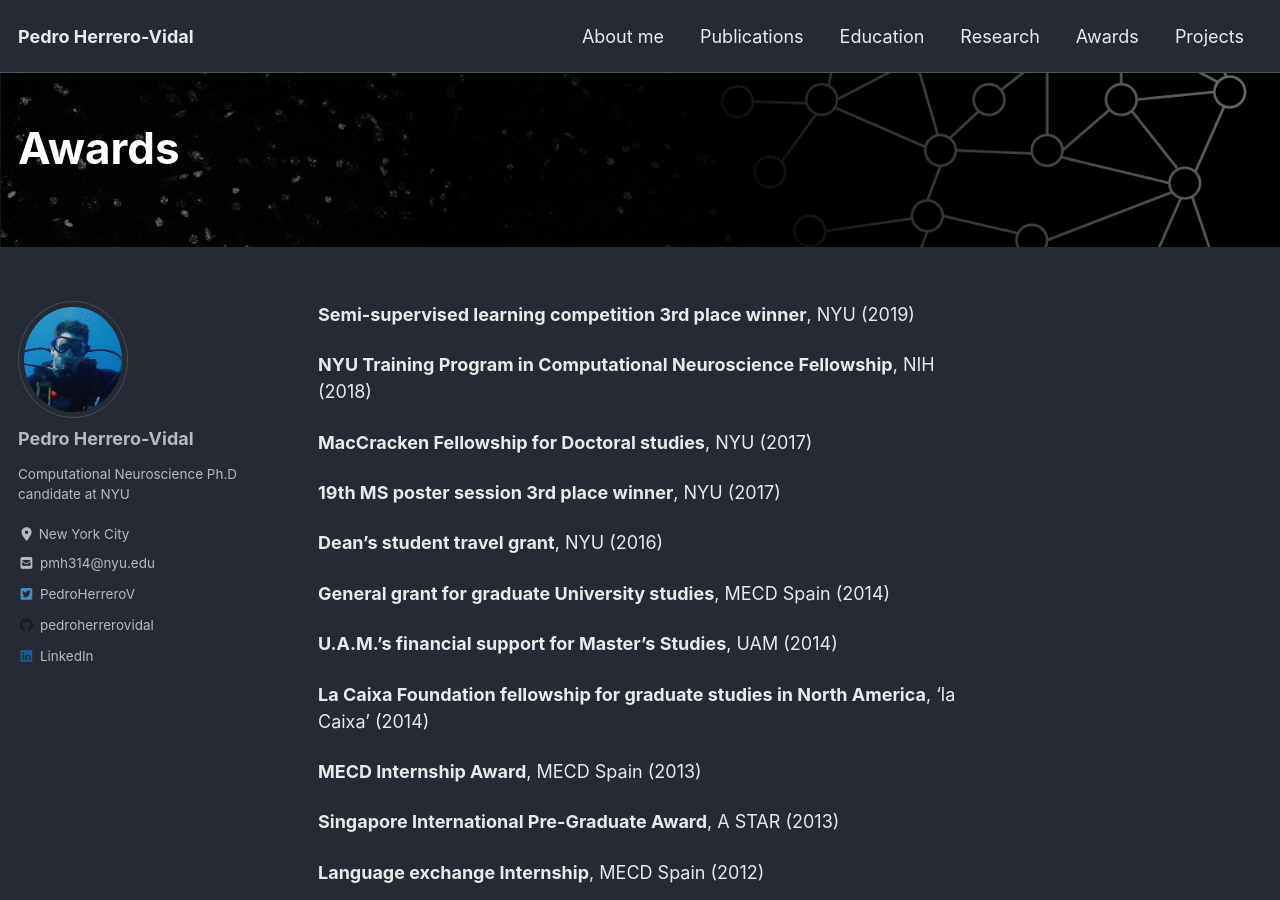
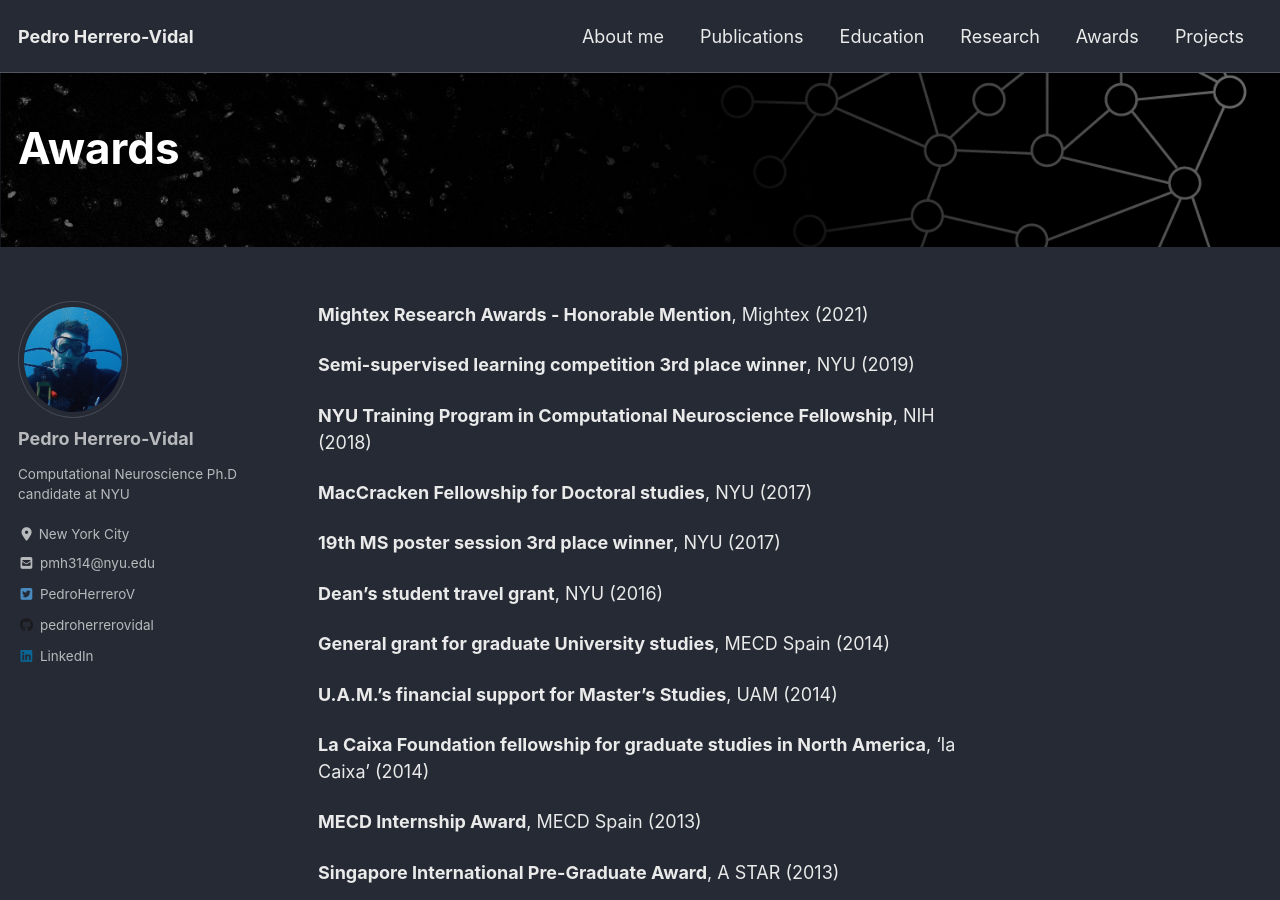
Before and after one commit to pedroherrerovidal/pedroherrerovidal.github.io, a Jekyll site: the page built from _pages/awards.md, in a window 1280 px wide and 900 px high. Built offline with Jekyll 4.4.1, drawn with Linux system fonts in a browser that asks for light colours; cached includes are drawn as plain includes; nearby versions of some CDN libraries.

Commit message:
update awards.md

```diff
--- a/_pages/awards.md
+++ b/_pages/awards.md
@@ -7,6 +7,8 @@
   overlay_image: /assets/images/biology to artificial nngit.png
   overlay_filter: 0.5 # same as adding an opacity of 0.5 to a black background
 ---
+
+**Mightex Research Awards - Honorable Mention**, Mightex (2021)
 
 **Semi-supervised learning competition 3rd place winner**, NYU (2019)
 
```
